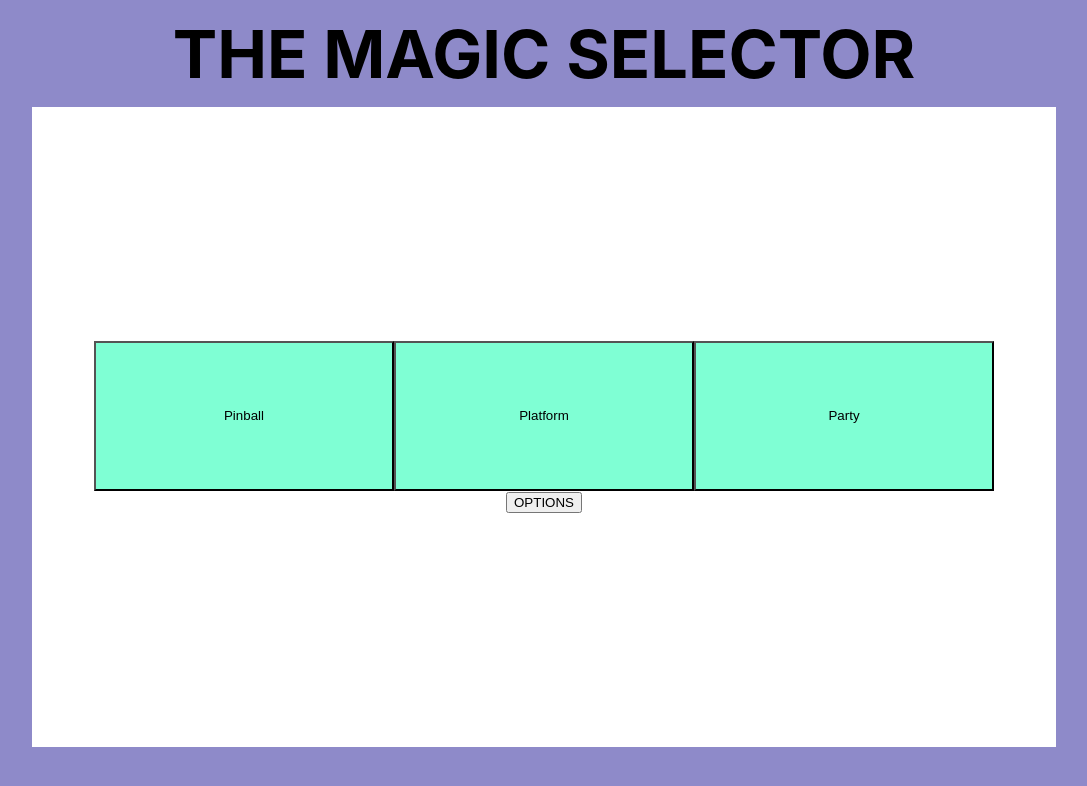
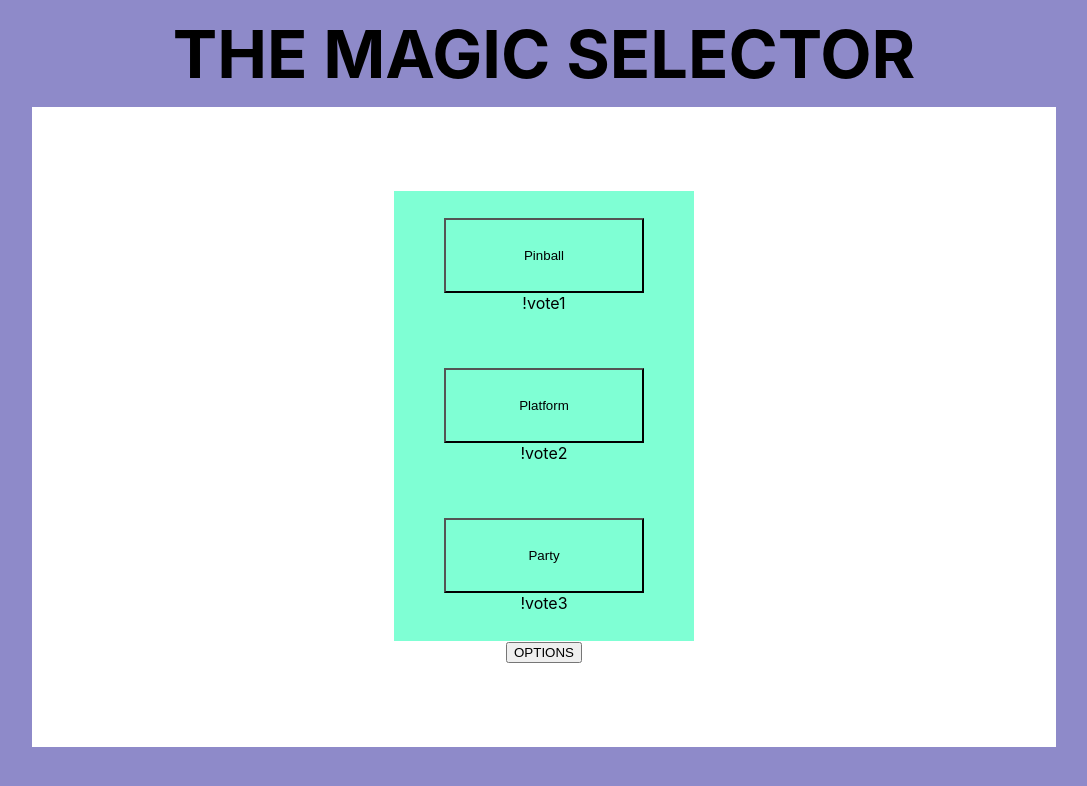
Before and after one commit to internetcharles/magic-game-picker, a React (Create React App) app: page / in a window 1280 px wide. Both pictures are taken after a click on the button "PICK THREE GENRES". Shown: the top 786 px of the page, without its empty margins (96-1183 px from the left). Built offline with nearby package versions, Linux system fonts and the light colour scheme.

Commit message:
extrapolating into components

```diff
--- /dev/null
+++ b/src/Components/Home/Game/GameObject.tsx
@@ -0,0 +1,22 @@
+import React from 'react'
+import { Game } from '../../../Interfaces/GameInterface'
+import { CountObject } from '../../../Interfaces/VoteInterface'
+
+interface Props {
+  game: Game
+  idx: number
+  addVote: (idx: number) => void
+  voteArray: CountObject[]
+}
+
+const GameObject: React.FC<Props> = ({ game, idx, addVote, voteArray }) => {
+  return (
+    <div key={game.name} className='home-game-item'>
+      <div key={game.name}>{game.name}</div>
+      <div onClick={() => addVote(idx)}>!vote{`${idx + 1}`}</div>
+      <div>VOTE COUNT: {voteArray[idx].count}</div>
+    </div>
+  )
+}
+
+export default GameObject
--- /dev/null
+++ b/src/Components/Home/Genre/GenreObject.tsx
@@ -0,0 +1,26 @@
+/* eslint-disable @typescript-eslint/no-non-null-assertion */
+import React from 'react'
+import { Game, Genre } from '../../../Interfaces/GameInterface'
+
+interface Props {
+  genre: Genre
+  idx: number
+  selectGenre: (genreList: Game[]) => void
+}
+
+const GenreObject: React.FC<Props> = ({ genre, idx, selectGenre }) => {
+  return (
+    <div className='home-genre-pick'>
+      <button
+        className='home-genre-pick-button'
+        key={genre.key}
+        onClick={() => selectGenre(genre.data![genre.key])}
+      >
+        {genre.name}
+      </button>
+      <div>!vote{`${idx + 1}`}</div>
+    </div>
+  )
+}
+
+export default GenreObject
--- a/src/Components/Home/Home.tsx
+++ b/src/Components/Home/Home.tsx
@@ -1,8 +1,10 @@
 /* eslint-disable @typescript-eslint/no-non-null-assertion */
 /* eslint-disable react/no-unknown-property */
-import React, { useState } from 'react'
+import React, { useEffect, useState } from 'react'
 import { Game, GenreList } from '../../Interfaces/GameInterface'
 import { CountObject } from '../../Interfaces/VoteInterface'
+import GameObject from './Game/GameObject'
+import GenreObject from './Genre/GenreObject'
 import './Styles/Home.scss'
 
 interface Props {
@@ -14,10 +16,15 @@ const Home: React.FC<Props> = ({ genreData }) => {
   const [randomGames, setRandomGames] = useState<Game[]>([])
   const [genresForVoting, setGenresForVoting] = useState<GenreList>([])
   const [chosenGenre, setChosenGenre] = useState<Game[]>([])
-  const [genreSelected, setGenreSelected] = useState<boolean>(false)
   const [voteArray, setVoteArray] = useState<CountObject[]>([])
   const [winner, setWinner] = useState<CountObject | null>(null)
   const [showOptions, setShowOptions] = useState<boolean>(false)
+
+  useEffect(() => {
+    if (chosenGenre.length > 0) {
+      getRandomGames()
+    }
+  }, [chosenGenre])
 
   const validateNumberInput = (e: React.FormEvent<HTMLInputElement>) => {
     const target = e.target as HTMLInputElement
@@ -45,7 +52,6 @@ const Home: React.FC<Props> = ({ genreData }) => {
 
   const selectGenre = (selectedGenre: Game[]) => {
     setChosenGenre(selectedGenre)
-    setGenreSelected(true)
   }
 
   const getRandomGames = () => {
@@ -76,7 +82,6 @@ const Home: React.FC<Props> = ({ genreData }) => {
     setGenresForVoting([])
     setChosenGenre([])
     setVoteArray([])
-    setGenreSelected(false)
     setWinner(null)
   }
 
@@ -99,30 +104,21 @@ const Home: React.FC<Props> = ({ genreData }) => {
         <div className='home-item-container'>
           {genresForVoting.length > 0 &&
             chosenGenre.length === 0 &&
-            genresForVoting.map((genre) => (
-              <button
-                className='home-genre-pick-button'
-                key={genre.key}
-                onClick={() => selectGenre(genre.data![genre.key])}
-              >
-                {genre.name}
-              </button>
+            genresForVoting.map((genre, idx) => (
+              <GenreObject key={idx} genre={genre} idx={idx} selectGenre={selectGenre} />
             ))}
         </div>
-        {chosenGenre.length > 0 && randomGames.length === 0 && (
-          <div className='home-button-container'>
-            <button onClick={() => getRandomGames()}>Generate Random Games</button>
-          </div>
-        )}
-        <div>
+        <div className='home-game-item-container'>
           {randomGames.length > 0 &&
             !winner &&
             randomGames.map((game, idx) => (
-              <>
-                <div key={game.name}>{game.name}</div>
-                <button onClick={() => addVote(idx)}>VOTE</button>
-                <div>VOTE COUNT: {voteArray[idx].count}</div>
-              </>
+              <GameObject
+                key={game.name}
+                game={game}
+                idx={idx}
+                voteArray={voteArray}
+                addVote={addVote}
+              />
             ))}
         </div>
         <div>
--- a/src/Components/Home/Styles/Home.scss
+++ b/src/Components/Home/Styles/Home.scss
@@ -45,8 +45,35 @@
   height: 150px;
 }
 
-.home-genre-pick-button {
+.home-genre-pick {
+  display: flex;
+  flex-direction: column;
+  justify-content: center;
+  align-items: center;
   background-color: aquamarine;
   width: 300px;
   height: 150px;
 }
+
+.home-genre-pick-button {
+  background-color: aquamarine;
+  width: 200px;
+  height: 75px;
+}
+
+.home-game-item-container {
+  display: flex;
+  flex-direction: row;
+}
+
+.home-game-item {
+  width: 200px;
+  margin-left: 20px;
+  margin-right: 20px;
+  display: flex;
+  flex-direction: column;
+  justify-content: center;
+  align-items: center;
+  border: 3px solid black;
+  text-align: center;
+}
```
